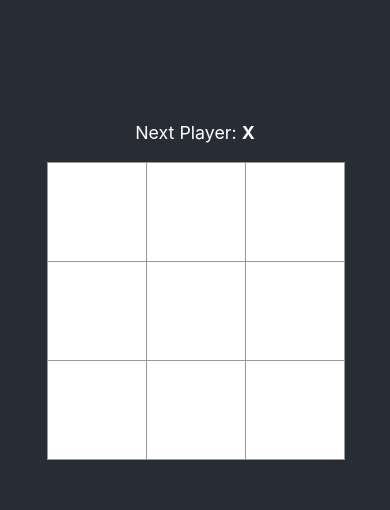
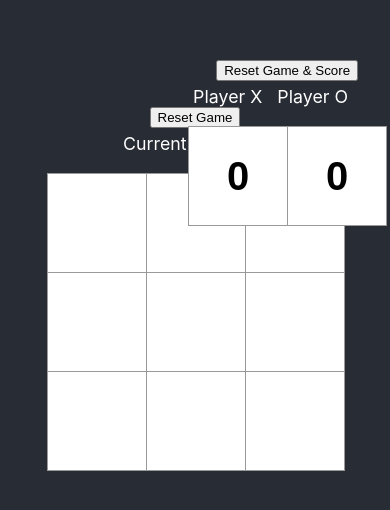
Before and after one commit to Smi0001/tic-tac-toe, a React (Create React App) app: page / in a window 390 px wide. Shown: the part 134-644 px from the top of the page. Built offline with nearby package versions, Linux system fonts and the light colour scheme.

Commit message:
game basic functionality, pending mobile responsive, CPU player

```diff
--- a/src/App.css
+++ b/src/App.css
@@ -39,6 +39,7 @@
 
 
 
+
 .row:after {
   clear: both;
   content: "";
@@ -64,9 +65,11 @@
   width: 100px;
   cursor: pointer;
 }
-
 .box:focus {
   outline: none;
+}
+.cur-def-div>.box {
+  cursor: default !important;
 }
 /*
 .kbd-navigation .box:focus {
@@ -81,3 +84,18 @@
 .game-info {
   margin: 5px 5px 20px;
 }
+
+.winner-box {
+  background-color: aqua;
+}
+.scoreboard {
+  position: absolute;
+  right: 1%;
+  top: 22.75%;
+}
+.score-title {
+  text-align: left;
+}
+.m-l-15 {
+  margin-left: 15px;
+}
--- a/src/components/Box.js
+++ b/src/components/Box.js
@@ -1,4 +1,4 @@
-import React from 'react';
+import React from 'react'
 
 class Box extends React.Component {
 
@@ -9,14 +9,14 @@ class Box extends React.Component {
         }
     }
     handleClick() {
-        console.log('Box is clicked')
         this.props.onClick && this.props.onClick()
     }
 
     render() {
+        const { value, boxIndex } = this.props
         return (
-            <button className="box" onClick={this.handleClick.bind(this)} >
-                {this.props.value}
+            <button id={boxIndex} className="box" onClick={this.handleClick.bind(this)} >
+                { value }
             </button>
         )
     }
--- a/src/components/Container.js
+++ b/src/components/Container.js
@@ -1,60 +1,115 @@
 import React from 'react'
 import Box from './Box'
-
-const X_TEXT = 'X'
-const O_TEXT = 'O'
-const boxMatrix = [
-    null, null, null,
-    null, null, null,
-    null, null, null,
-]
+import Scoreboard from './Scoreboard'
+import { TEXT_CONSTANTS, matrix, winnerBoxes } from '../constants/constants'
+const { X_TEXT, O_TEXT, WINNER_CLASS, PLAYER_X, PLAYER_O, DEFAULT_POINTER_CLASS } = TEXT_CONSTANTS
 
 class Container extends React.Component {
 
     constructor(props) {
         super(props)
         this.state = {
-            boxArray: boxMatrix.slice(),
-            nextPlayer: X_TEXT
+            boxArray: matrix.slice(),
+            currentPlayer: X_TEXT,
+            playerX: 0,
+            playerO: 0,
+            winnerBoxArray:[],
         }
     }
 
+    colorBox(winnerBoxArray, isReset) {
+        for (var boxIndex = 0; boxIndex < winnerBoxArray.length; boxIndex++) {
+            var boxElement = document.getElementById( winnerBoxArray[boxIndex] )
+            isReset ? boxElement.classList.remove(WINNER_CLASS) : boxElement.classList.add(WINNER_CLASS)
+        }
+    }
+    resetGame() {
+        // commenting as this triggers Scoreboard.UNSAFE_componentWillReceiveProps() and affects score
+        // this.colorBox(
+        //     this.state.winnerBoxArray,
+        //     true
+        // )
+        // this.setState({
+        //     isGameOver: false,
+        //     currentPlayer: X_TEXT,
+        //     boxArray: matrix.slice(),
+        //     winnerBoxArray: [],
+        // })
+        window.location.reload()
+    }
+    checkGameOver() {
+        var { boxArray, playerX, playerO, isGameOver } = this.state
+        let winner = {}
+        let rowIndex
+        for (rowIndex = 0; rowIndex < winnerBoxes.length; rowIndex++) {
+            const [a, b, c] = winnerBoxes[rowIndex];
+            if (!isGameOver && boxArray[a] && boxArray[a] === boxArray[b] && boxArray[a] === boxArray[c]) {
+                isGameOver = true
+                if (boxArray[a] === X_TEXT) {
+                    winner = { [PLAYER_X]: playerX + 1 }
+                } else {
+                    winner = { [PLAYER_O]: playerO + 1 }
+                }
+                break;
+            }
+        }
+        let winnerBoxArray = winnerBoxes[rowIndex]
+        if (isGameOver && winnerBoxArray) {
+            this.colorBox(winnerBoxes[rowIndex], false)
+        }
+        this.setState({
+            isGameOver,
+            ...winner,
+            winnerBoxArray: winnerBoxArray ? winnerBoxArray : [],
+        })
+    }
     boxClick(boxIndex) {
         const boxArray = this.state.boxArray.slice()
-        const nextPlayer = this.state.nextPlayer
-            boxArray[boxIndex] = nextPlayer
+        const currentPlayer = this.state.currentPlayer
+            boxArray[boxIndex] = currentPlayer
         this.setState({
             boxArray,
-            nextPlayer: nextPlayer === X_TEXT ? O_TEXT : X_TEXT,
-        })
+            currentPlayer: currentPlayer === X_TEXT ? O_TEXT : X_TEXT,
+        }, () =>
+            this.checkGameOver()
+        )
     }
     renderBox(boxIndex) {
-
+        const { boxArray, isGameOver } = this.state
         return <Box
-                    value={this.state.boxArray[boxIndex]}
-                    onClick={this.boxClick.bind(this, boxIndex)}
+                    boxIndex={ boxIndex }
+                    value={ boxArray[boxIndex] }
+                    onClick={ isGameOver ? null : this.boxClick.bind(this, boxIndex) }
                 />
     }
 
     render() {
-
+        const { currentPlayer, playerX, playerO, isGameOver } = this.state
         return (
+            <div>
                 <div className="container">
-                <div className="game-info">Next Player: <strong>{this.state.nextPlayer}</strong> </div>
-                <div className="row">
+                    <button onClick={this.resetGame.bind(this)}>Reset Game</button>
+                    <div className="row" >
+                        <div className="game-info">Current Player: <strong>{ currentPlayer }</strong> </div>
+                    </div>
+                    <div className={`row ${isGameOver ? DEFAULT_POINTER_CLASS : ''} `}>
                         { this.renderBox(0) }
                         { this.renderBox(1) }
                         { this.renderBox(2) }
                     </div>
-                <div className="row">
+                    <div className={`row ${isGameOver ? DEFAULT_POINTER_CLASS : ''} `}>
                         { this.renderBox(3) }
                         { this.renderBox(4) }
                         { this.renderBox(5) }
                     </div>
-                <div className="row">
+                    <div className={`row ${isGameOver ? DEFAULT_POINTER_CLASS : ''} `}>
                         { this.renderBox(6) }
                         { this.renderBox(7) }
                         { this.renderBox(8) }
+                    </div>
+                </div>
+                <div className="scoreboard">
+                    <Scoreboard scoreX={ playerX } scoreO={ playerO } />
                 </div>
             </div>
         )
--- /dev/null
+++ b/src/components/Scoreboard.js
@@ -0,0 +1,81 @@
+import React from 'react'
+import Box from './Box'
+import { TEXT_CONSTANTS } from '../constants/constants'
+
+const { GAME_TIC_TAC_TOE, PLAYER_X, PLAYER_O } = TEXT_CONSTANTS
+const getScores = function() {
+    const scoreObj = sessionStorage.getItem(GAME_TIC_TAC_TOE)
+    return scoreObj
+        ? JSON.parse(scoreObj)
+        : {
+            [PLAYER_X]: 0,
+            [PLAYER_O]: 0,
+        }
+}
+
+class Scoreboard extends React.Component {
+
+    constructor(props) {
+        super(props)
+        this.state = {
+            [PLAYER_X]: 0,
+            [PLAYER_O]: 0,
+        }
+    }
+    componentDidMount() {
+        this.setScoreFromStorage()
+    }
+    setScoreFromStorage() {
+        const scoreObj = getScores()
+        if(scoreObj) {
+            this.setState({
+                [PLAYER_X]: scoreObj[PLAYER_X],
+                [PLAYER_O]: scoreObj[PLAYER_O],
+            })
+        }
+    }
+    UNSAFE_componentWillReceiveProps(nextProps) {
+        const { scoreX, scoreO } = nextProps
+        if (scoreX || scoreO) {
+            // get score from session and set back to session
+            const scoreObj = getScores()
+            var scores = {}
+            scores[PLAYER_X] = scoreObj[PLAYER_X] + (scoreX ? Number(scoreX) : 0)
+            scores[PLAYER_O] = scoreObj[PLAYER_O] + (scoreO ? Number(scoreO) : 0)
+            this.setState({
+                ...scores
+            })
+            const scoreStr = JSON.stringify(
+                { ...scores }
+            )
+            sessionStorage.setItem(
+                GAME_TIC_TAC_TOE,
+                scoreStr
+            )
+        }
+    }
+    resetScore() {
+        sessionStorage.clear()
+        this.setScoreFromStorage()
+        window.location.reload()
+    }
+    render() {
+        return (
+            <div >
+                <button onClick={this.resetScore.bind(this)}>Reset Game &amp; Score</button>
+                <div className="row game-info">
+                    <div className="score-title">
+                        <span className="">Player X</span>
+                        <span className="m-l-15">Player O</span>
+                    </div>
+                </div>
+                <div className="row">
+                    <Box value={ this.state[PLAYER_X] } />
+                    <Box value={ this.state[PLAYER_O] } />
+                </div>
+            </div>
+        )
+    }
+}
+
+export default Scoreboard
--- /dev/null
+++ b/src/constants/constants.js
@@ -0,0 +1,33 @@
+
+const X_TEXT = 'X'
+const O_TEXT = 'O'
+const WINNER_CLASS = 'winner-box'
+const DEFAULT_POINTER_CLASS = 'cur-def-div'
+const GAME_TIC_TAC_TOE = 'GAME_TIC_TAC_TOE'
+const PLAYER_X = 'playerX'
+const PLAYER_O = 'playerO'
+
+export const matrix = [
+    null, null, null,
+    null, null, null,
+    null, null, null,
+]
+export const winnerBoxes = [
+    [0, 1, 2],
+    [3, 4, 5],
+    [6, 7, 8],
+    [0, 3, 6],
+    [1, 4, 7],
+    [2, 5, 8],
+    [0, 4, 8],
+    [2, 4, 6],
+]
+export const TEXT_CONSTANTS = {
+    X_TEXT,
+    O_TEXT,
+    WINNER_CLASS,
+    DEFAULT_POINTER_CLASS,
+    GAME_TIC_TAC_TOE,
+    PLAYER_X,
+    PLAYER_O,
+}
```
Also changed, not shown: src/store/game.store.js (added). Lines whose indentation alone changed are shown as unchanged.
